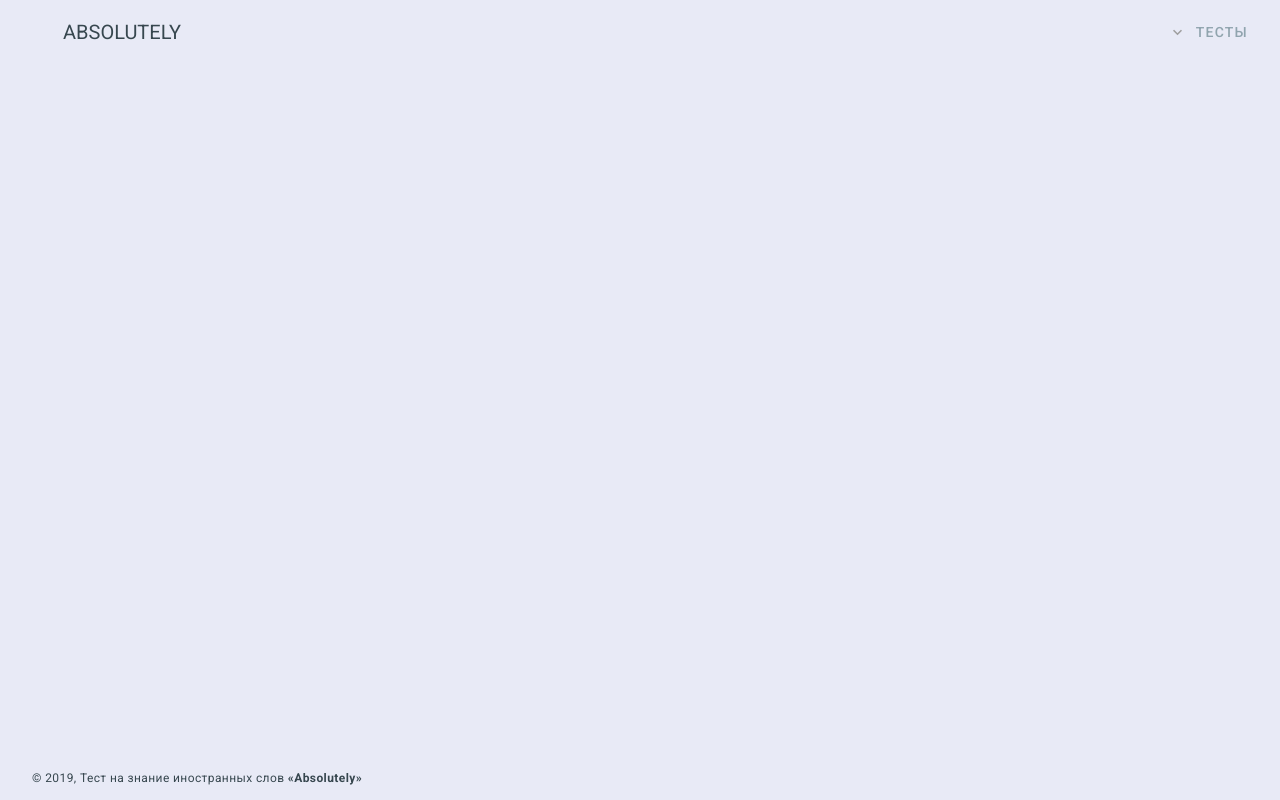
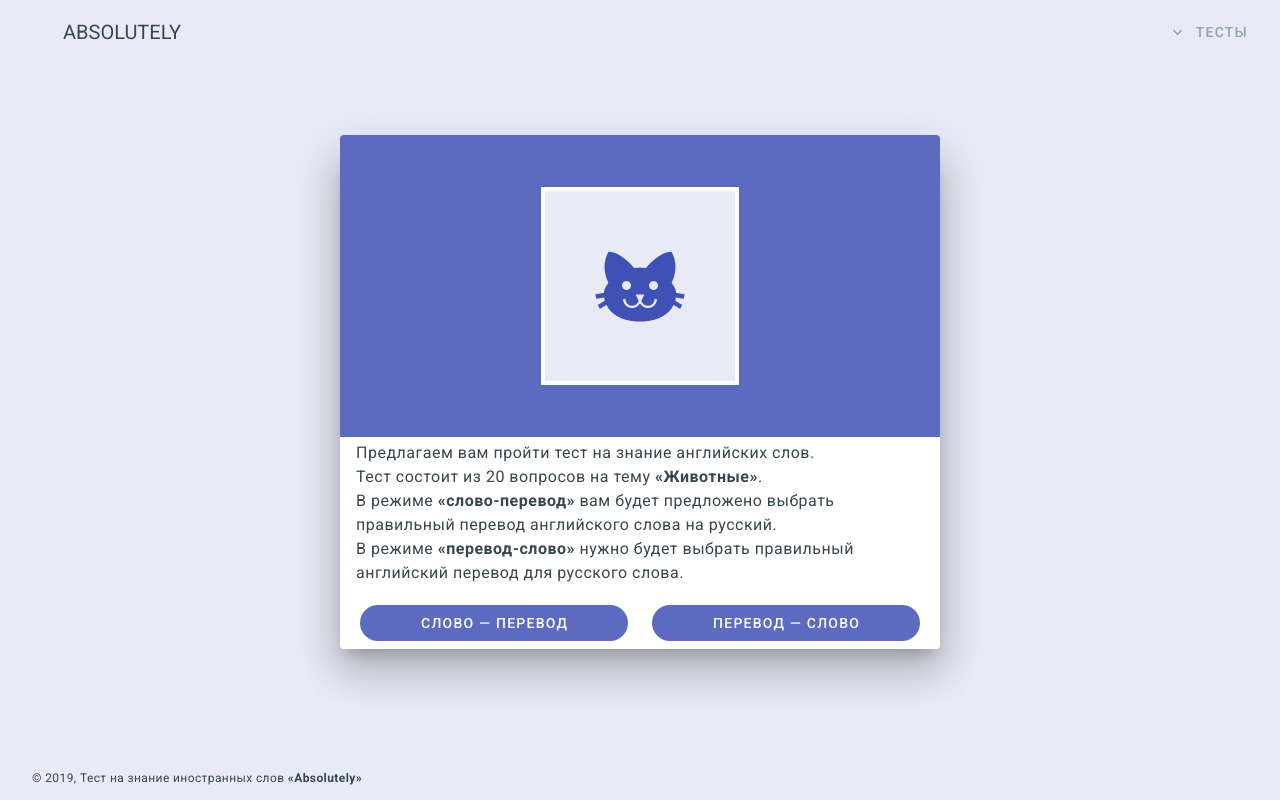
Before and after one commit to aksenov-dev/absolutely, a Vue app: page /animals in a window 1280 px wide. Built offline with nearby package versions, Linux system fonts and the light colour scheme.

Commit message:
create Test page, add preview card to this page

```diff
--- a/src/router/index.js
+++ b/src/router/index.js
@@ -3,6 +3,7 @@ import VueRouter from 'vue-router'
 import Meta from 'vue-meta'
 
 import Home from '../views/Home.vue'
+import Test from '../views/Test.vue'
 
 Vue.use(VueRouter)
 Vue.use(Meta)
@@ -12,7 +13,13 @@ const routes = [
     path: '/',
     name: 'home',
     component: Home
-  }
+	},
+	{
+    path: '/:name',
+		name: 'test',
+		props: true,
+		component: Test
+	}
 ]
 
 const router = new VueRouter({
--- /dev/null
+++ b/src/views/Test.vue
@@ -0,0 +1,148 @@
+<template>
+	<v-container class="fill-height pb-3 pb-sm-5">
+
+		<!-- preview card -->
+		<v-card
+			:elevation="$vuetify.breakpoint.xsOnly ? 8 : 24"
+			:width="$vuetify.breakpoint.xsOnly ? 320 : 600"
+			class="mx-auto"
+		>
+			<v-row align="center" class="mx-0" :class="linkParams.color">
+				<v-col class="my-4 my-sm-10">
+					<v-sheet
+						:width="roundSize"
+						:height="roundSize"
+						color="white"
+						class="mx-auto pt-1 round shadow"
+					>
+						<v-sheet
+							:width="roundSize - 8"
+							:height="roundSize - 8"
+							class="d-flex ml-1 round secondary"
+						>
+
+							<!-- preview card icon -->
+							<v-icon class="mx-auto no-transition" :class="linkParams.textColor" size="108">
+								{{ linkParams.icon }}
+							</v-icon>
+						</v-sheet>
+					</v-sheet>
+				</v-col>
+			</v-row>
+
+			<!-- preview card description -->
+			<v-card-text class="body-1 accent--text pb-0 pb-sm-4">
+				<p
+					class="mb-0"
+					:class="{
+						'body-2': $vuetify.breakpoint.xsOnly,
+						'body-1': $vuetify.breakpoint.smAndUp
+					}"
+				>
+					Предлагаем вам пройти тест на знание английских слов.
+				</p>
+				<p
+					class="mb-0"
+					:class="{
+						'body-2': $vuetify.breakpoint.xsOnly,
+						'body-1': $vuetify.breakpoint.smAndUp
+					}"
+				>
+					Тест состоит из 20 вопросов на тему <strong>«{{ linkParams.text }}»</strong>.
+				</p>
+				<p class="mb-0 d-none d-sm-block">
+					В режиме <strong>«слово-перевод»</strong> вам будет предложено выбрать
+					правильный перевод английского слова на русский.<br>
+				</p>
+				<p class="mb-0 d-none d-sm-block">
+					В режиме <strong>«перевод-слово»</strong> нужно будет выбрать правильный
+					английский перевод для русского слова.
+				</p>
+			</v-card-text>
+
+			<!-- preview card buttons -->
+			<v-card-actions class="pt-2 pt-sm-1">
+				<v-row class="px-3">
+					<v-col class="pb-1 py-sm-3">
+						<v-btn
+							class="white--text px-4"
+							:class="linkParams.color"
+							depressed
+							rounded
+							block
+						>Слово — Перевод</v-btn>
+					</v-col>
+					<v-col class="py-2 py-sm-3">
+						<v-btn
+							class="white--text px-4"
+							:class="linkParams.color"
+							depressed
+							rounded
+							block
+						>Перевод — Слово</v-btn>
+					</v-col>
+				</v-row>
+			</v-card-actions>
+		</v-card>
+
+	</v-container>
+</template>
+
+<script>
+export default {
+	props: {
+		links: {
+			type: Array,
+			required: true
+		},
+		name: {
+			type: String,
+			required: true
+		}
+	},
+	computed: {
+		// find and return params for current route
+		linkParams() {
+			const params = {};
+
+			this.links.forEach(item => {
+				if (item.route.indexOf(this.name) !== -1) {
+					params.icon = item.icon;
+					params.text = item.text;
+					params.color = item.color;
+					params.textColor = item.textColor;
+				}
+			})
+
+			return params;
+		},
+		// return size for preview round v-sheet
+		roundSize() {
+			let size;
+
+			switch (this.$vuetify.breakpoint.name) {
+				case 'xs':
+					size = '128'
+					break
+				case 'sm': case 'md': case 'lg': case 'xl':
+					size = '198'
+					break
+			}
+
+			return size
+		}
+	}
+}
+</script>
+
+<style>
+.round {
+	border-radius: 50%;
+}
+.shadow {
+  box-shadow: 0px 25px 35px 0px rgba(0, 0, 0, 0.2);
+}
+.no-transition {
+	transition: none !important;
+}
+</style>
```
